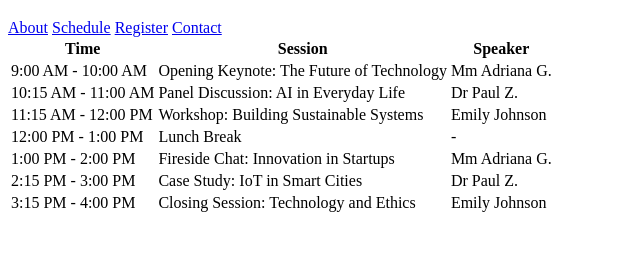
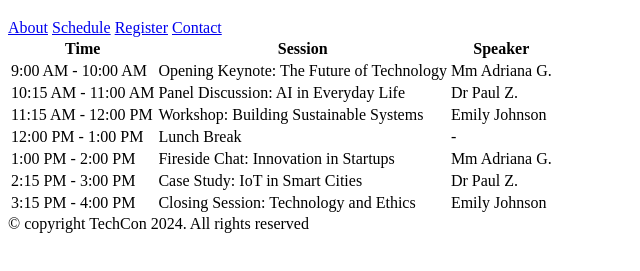
Before and after one commit to Jessekay/TechCon_HTML, a plain HTML site: page techcon_website/shcedule.html in a window 1280 px wide. Shown: the part 61-332 px from the top of the page, without its empty margins (0-640 px from the left). Drawn offline with Linux system fonts and the light colour scheme.

Commit message:
Add footer

```diff
--- a/techcon_website/shcedule.html
+++ b/techcon_website/shcedule.html
@@ -63,5 +63,6 @@
       </tbody>
     </table>
   </main>
+  <footer>&copy; copyright TechCon 2024. All rights reserved</footer>
 </body>
 </html>
```
